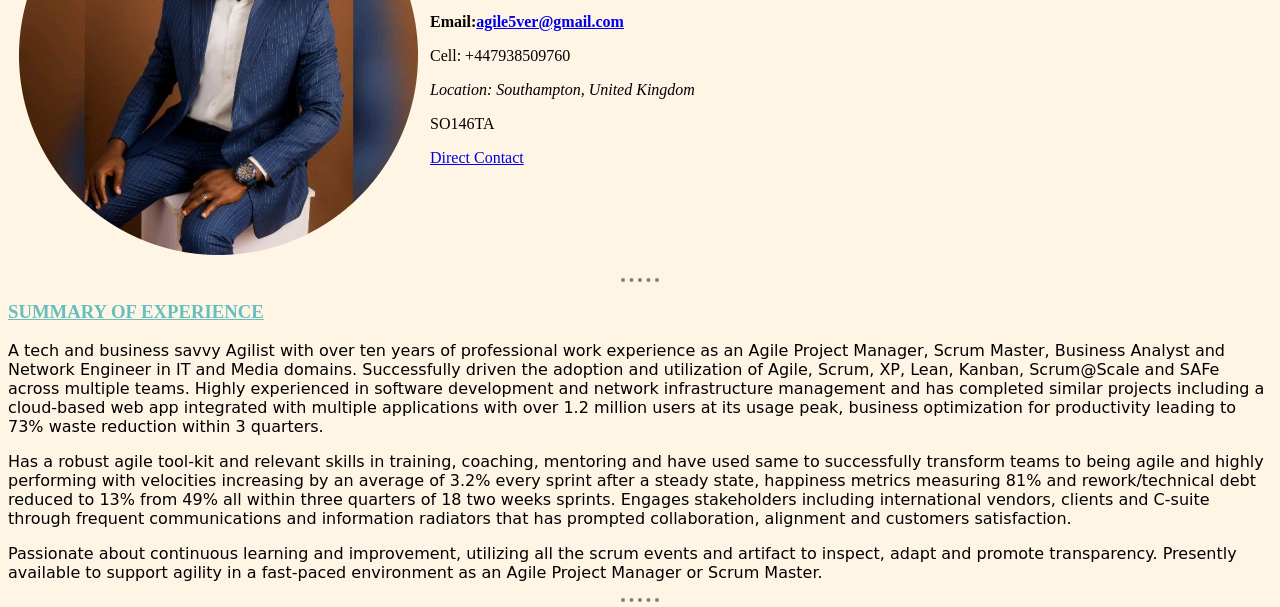
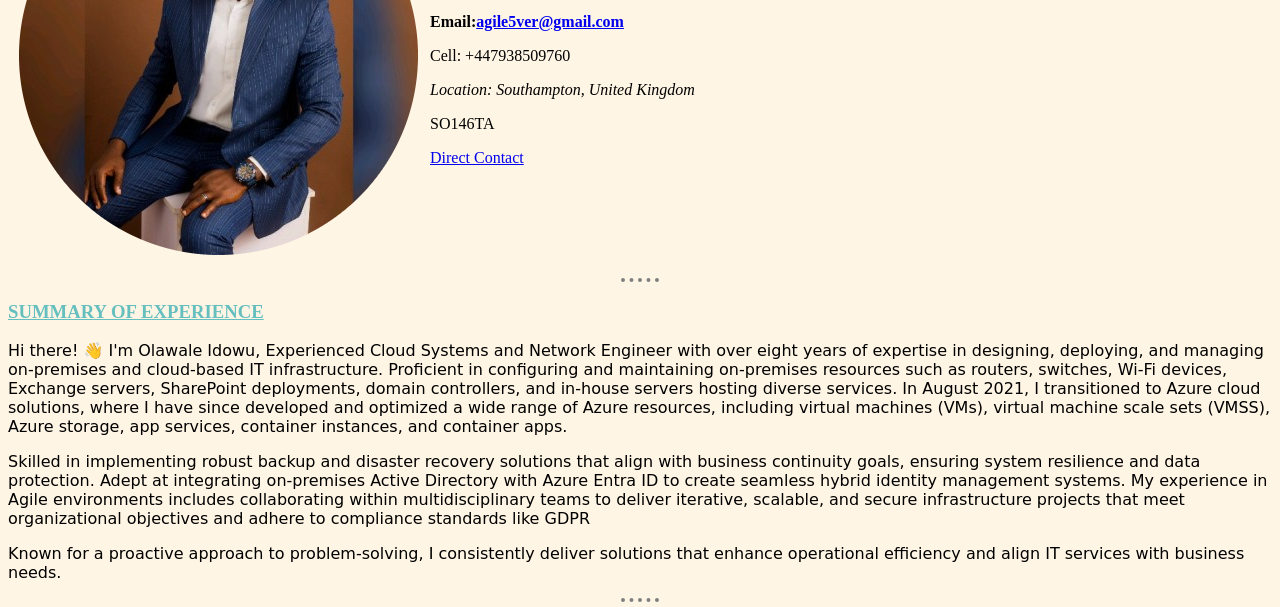
Before and after one commit to OlawaleID/cv, a plain HTML site: page index.html in a window 1280 px wide. Shown: the part 163-770 px from the top of the page. Drawn offline with Linux system fonts and the light colour scheme.

Commit message:
modified about me

```diff
--- a/index.html
+++ b/index.html
@@ -24,18 +24,20 @@
   </table>
   <hr>
   <h3><u>SUMMARY OF EXPERIENCE</u></h3>
-  <p class="p1">A tech and business savvy Agilist with over ten years of professional work experience as an Agile Project Manager, Scrum Master,
-    Business Analyst and Network Engineer in IT and Media domains. Successfully driven the adoption and utilization of Agile, Scrum, XP,
-    Lean, Kanban, Scrum@Scale and SAFe across multiple teams. Highly experienced in software development and network infrastructure
-    management and has completed similar projects including a cloud-based web app integrated with multiple applications with over 1.2
-    million users at its usage peak, business optimization for productivity leading to 73% waste reduction within 3 quarters.</p>
-  <p class="p1">Has a robust agile tool-kit and relevant skills in training, coaching, mentoring and have used same to successfully transform teams to
-    being agile and highly performing with velocities increasing by an average of 3.2% every sprint after a steady state, happiness metrics
-    measuring 81% and rework/technical debt reduced to 13% from 49% all within three quarters of 18 two weeks sprints. Engages
-    stakeholders including international vendors, clients and C-suite through frequent communications and information radiators that has
-    prompted collaboration, alignment and customers satisfaction.</p>
-  <p class="p1">Passionate about continuous learning and improvement, utilizing all the scrum events and artifact to inspect, adapt and promote
-    transparency. Presently available to support agility in a fast-paced environment as an Agile Project Manager or Scrum Master.</p>
+  <p class="p1">Hi there! 👋 I'm Olawale Idowu, Experienced Cloud Systems and Network Engineer with over eight years of
+    expertise in designing, deploying, and managing on-premises and cloud-based IT infrastructure. Proficient in
+    configuring and maintaining on-premises resources such as routers, switches, Wi-Fi devices, Exchange servers,
+    SharePoint deployments, domain controllers, and in-house servers hosting diverse services. In August 2021,
+    I transitioned to Azure cloud solutions, where I have since developed and optimized a wide range of Azure resources,
+    including virtual machines (VMs), virtual machine scale sets (VMSS), Azure storage, app services, container
+    instances, and container apps.</p>
+  <p class="p1">Skilled in implementing robust backup and disaster recovery solutions that align with business continuity
+    goals, ensuring system resilience and data protection. Adept at integrating on-premises Active Directory with Azure
+    Entra ID to create seamless hybrid identity management systems. My experience in Agile environments includes
+    collaborating within multidisciplinary teams to deliver iterative, scalable, and secure infrastructure projects
+    that meet organizational objectives and adhere to compliance standards like GDPR</p>
+  <p class="p1">Known for a proactive approach to problem-solving, I consistently deliver solutions that enhance
+    operational efficiency and align IT services with business needs.</p>
   <hr>
   <table class="t1" cellspacing="20">
     <thead>
```
